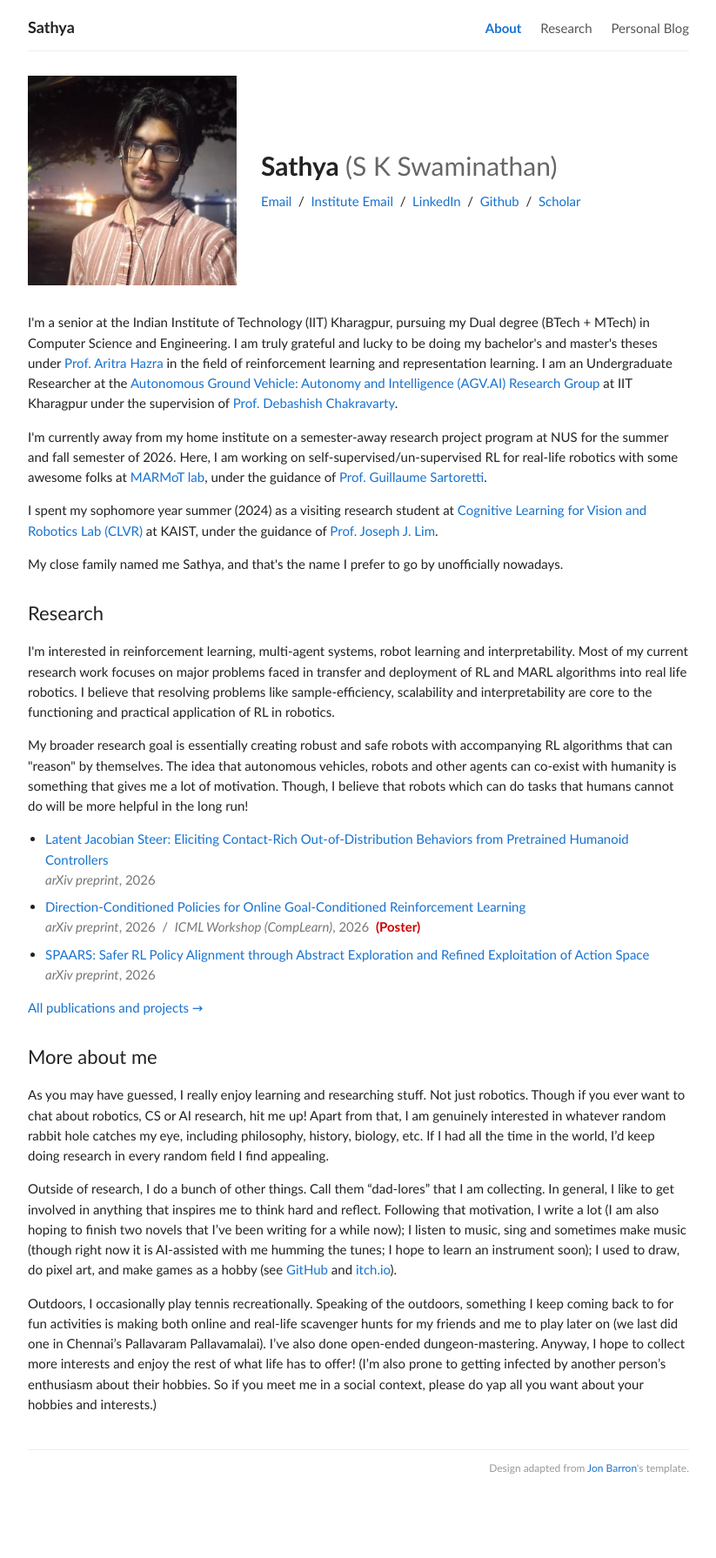
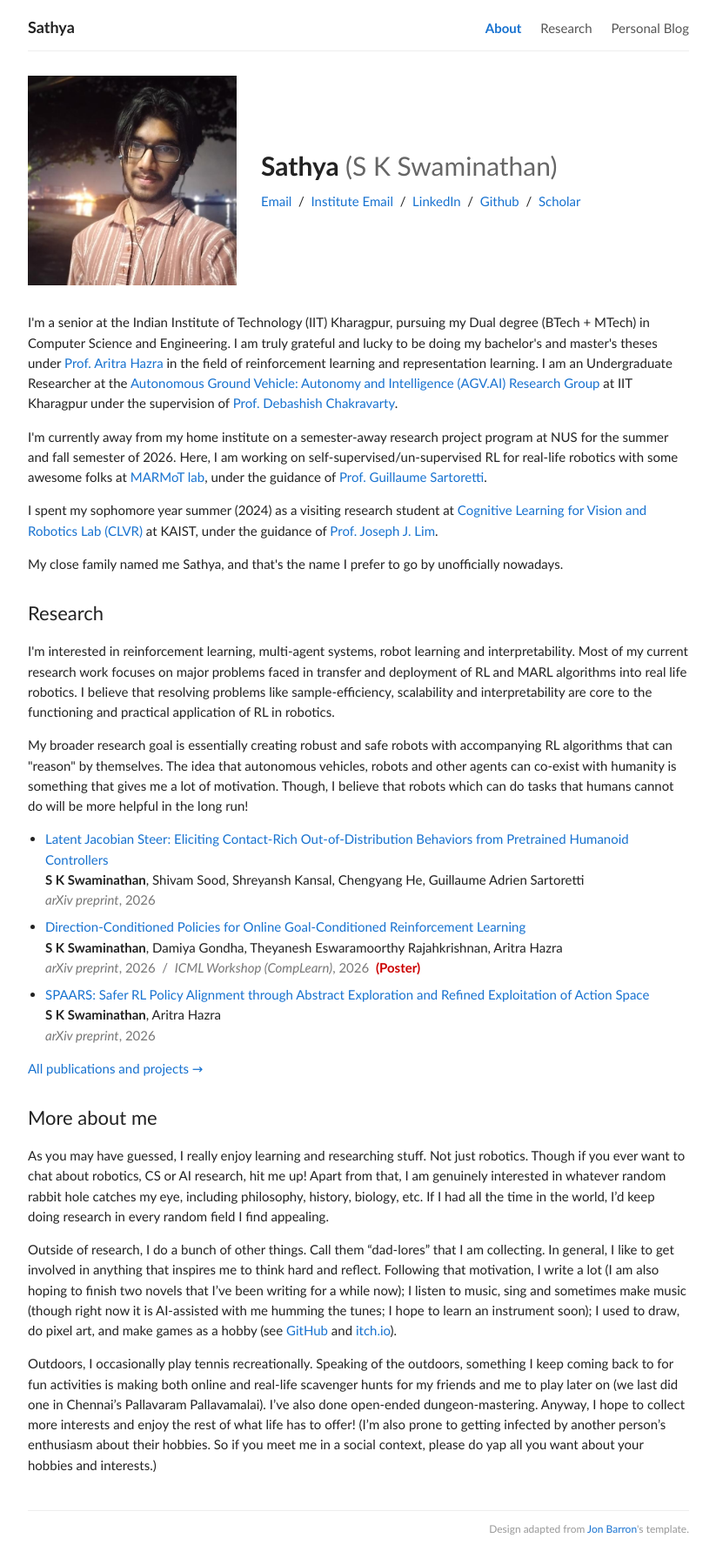
Before and after one commit to SwaminathanSK/SwaminathanSK.github.io, a Jekyll site: the page built from index.html, in a window 1280 px wide. Shown: the whole page at 87% size, without its empty margins (228-1051 px from the left). Built offline with Jekyll 4.4.1, drawn with Linux system fonts in a browser that asks for light colours; before the commit the page ends 1722 px from its top, so only the background shows below that.

Commit message:
Show author names in home page paper list
Co-Authored-By: Claude Opus 5.5 <noreply@anthropic.com>

```diff
--- a/index.html
+++ b/index.html
@@ -40,7 +40,7 @@ layout: default
   </p>
   <ul class="compact-list">
     {% for p in site.data.publications %}
-    <li><a href="{{ p.url }}">{{ p.title }}</a><br><span class="muted">{{ p.venue }}</span></li>
+    <li><a href="{{ p.url }}">{{ p.title }}</a><br>{% for a in p.authors %}{% if a == site.author %}<strong>{{ a }}</strong>{% else %}{{ a }}{% endif %}{% unless forloop.last %}, {% endunless %}{% endfor %}<br><span class="muted">{{ p.venue }}</span></li>
     {% endfor %}
   </ul>
   <p><a href="{{ '/research/' | relative_url }}">All publications and projects &rarr;</a></p>
```
